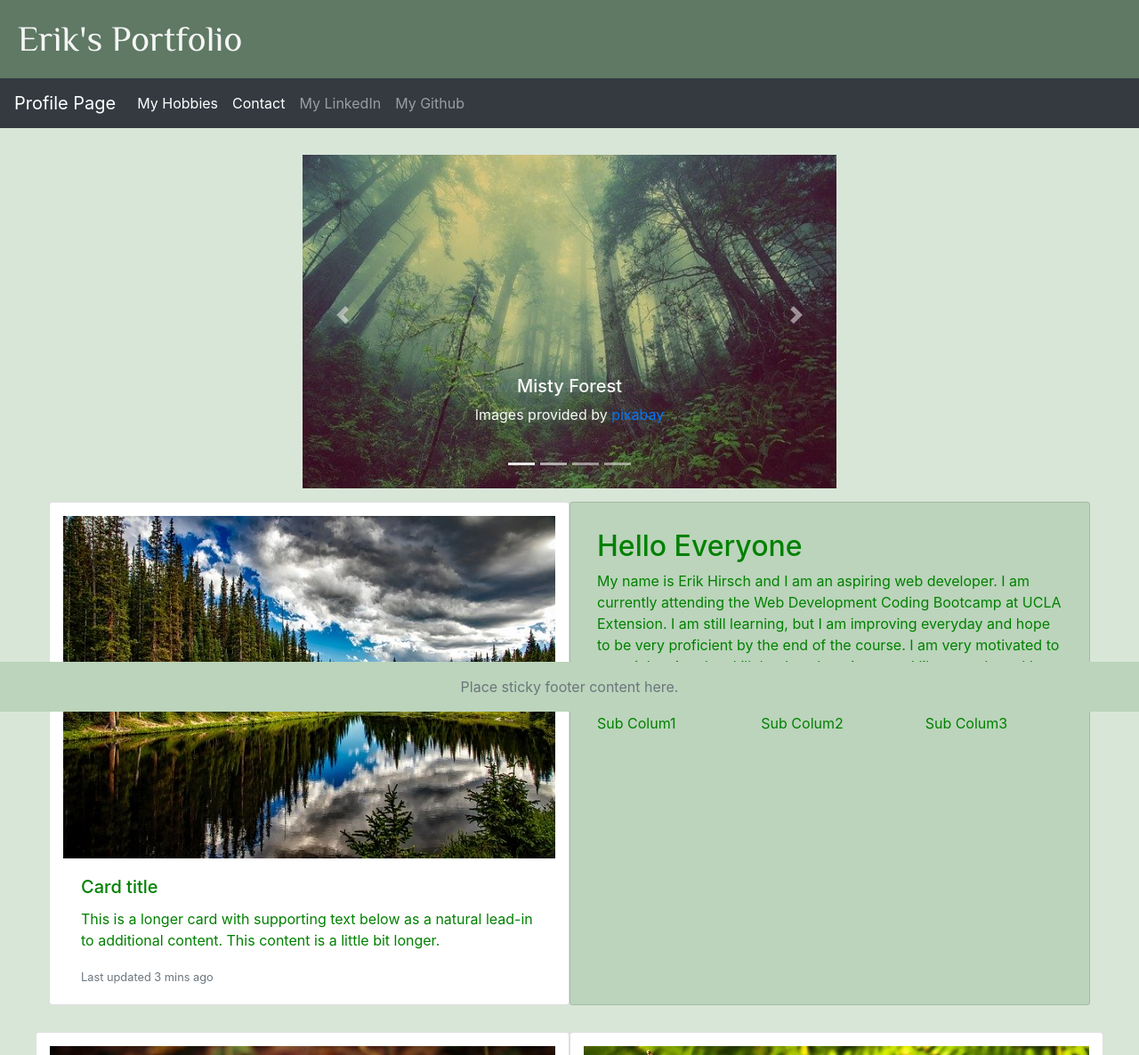
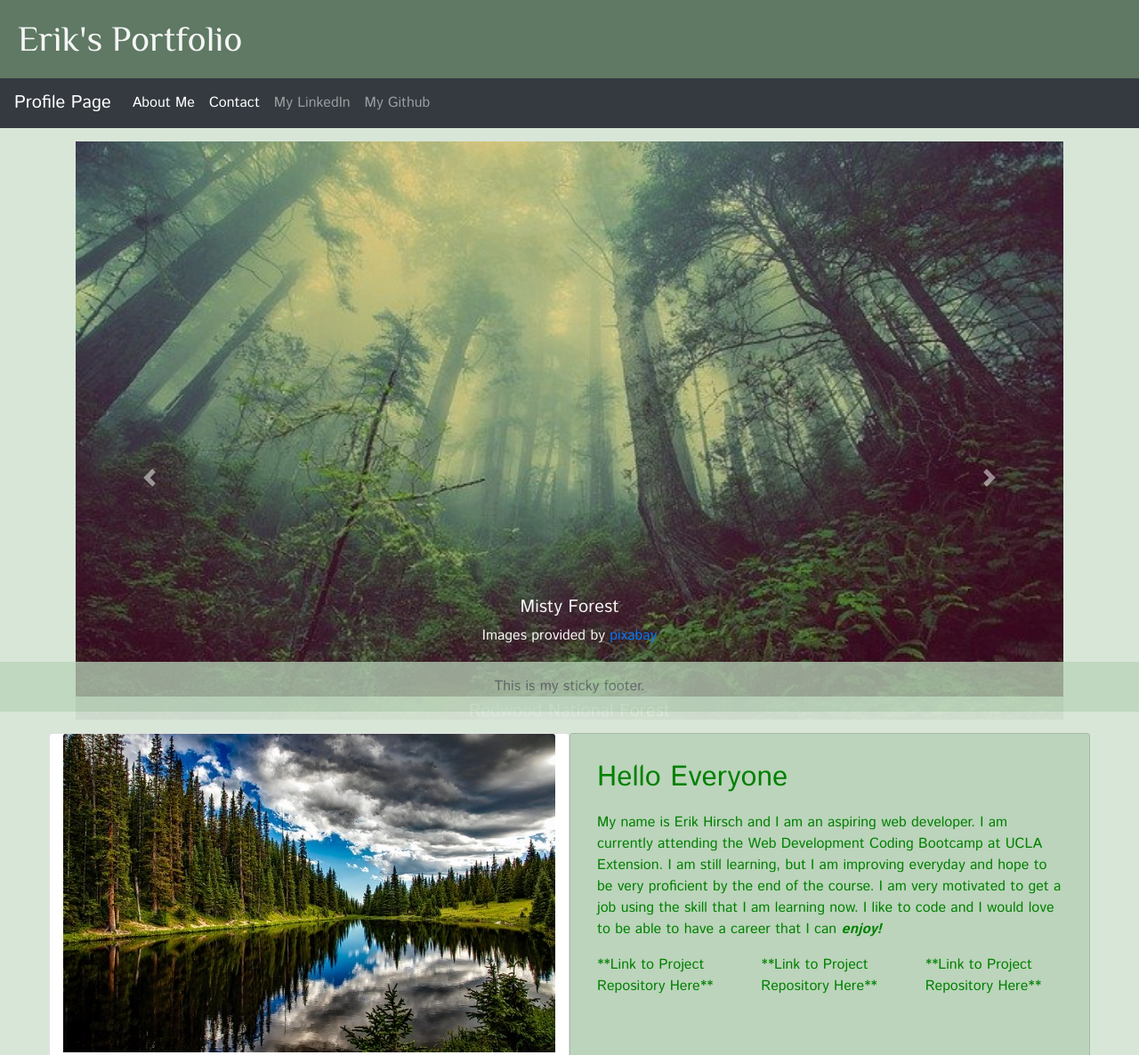
Before and after one commit to eh4git/Homework2, a plain HTML site: page index.html in a window 1280 px wide. Shown: the top 1186 px of the page at 89% size. Drawn offline with nearby package versions, Linux system fonts and the light colour scheme; a web font is replaced by a local one.

Commit message:
Added more to About Me

```diff
--- a/Assets/CSS/style.css
+++ b/Assets/CSS/style.css
@@ -5,35 +5,50 @@ h1 {
     margin-bottom: 0;
     padding: 20px;
 }
-img {
-    width: 400px;
-    height: 400px;
-    padding-top: 15px;
-}
+
 body {
     background-color: rgb(216, 230, 216);
+    font-family: 'Istok Web', sans-serif;
+}
+h2 {
+    margin-bottom: 20px;
+}
+img {
+    min-width: 100%;
 }
 .container {
     color: green;
     margin-top: 15px;
+    margin-bottom: 60px;
+    height: 650px;
 }
 .carousel-item {
-    height: 375px;
     margin-bottom: 15px;
+    width: 100%;
+    height: 100%;
 }
 .card {
     margin-bottom: 15px;
     margin-top: 15px;
 }
-.portfolioparagrah {
+.top-right-card {
     background-color: rgb(187, 212, 187);
     padding: 30px;
 }
-.col-md-04 {
-    height: 20%;
+.sub-col {
+
 }
 .wrapper {
-    width: 600px;
+    height: 650px;
+    margin: auto;
+    overflow: auto;
+    object-fit: contain;
+
+
+}
+.card-img-top {
+    height: 358px;
+    width: 538px;
     margin: auto;
 }
 .footer {
@@ -42,10 +57,18 @@ body {
     bottom: 0;
     width: 100%;
     background-color: rgb(187,212,187);
-    color: white;
+    color: whitesmoke;
     text-align: center;
+    opacity: 0.8;
 }
-@media screen and (min-width: 400px) {
+.contact-form {
+    font-family: 'Barlow Condensed';
+    color: whitesmoke;
+    background-color: rgba(57, 85, 63, 0.753);
+    padding: 40px;
+
+}
+@media screen and (min-width: 576px) {
 body{
     margin: 0;
     padding: 0;
--- a/index.html
+++ b/index.html
@@ -27,7 +27,7 @@
   <div class="collapse navbar-collapse" id="navbarNav">
     <ul class="navbar-nav">
       <li class="nav-item active">
-          <a class="nav-link" href="portfolio.html">My Hobbies <span class="sr-only">(current)</span></a>
+          <a class="nav-link" href="aboutme.html">About Me<span class="sr-only">(current)</span></a>
       </li>
       <li class="nav-item active">
           <a class="nav-link" href="contact.html">Contact</a>
@@ -102,54 +102,52 @@
             </div>
             <!--Start of Card Deck-->
             <div class="row">
-              <!--Card 1-->
+              <!--Card 1 (top left)-->
               <div class="col-md-6 card">
-
-                  <img src="Assets/Images/lake-irene-1679708_640 (1).jpg" class="card-img-top" alt="landscape">
+                <img src="Assets/Images/lake-irene-1679708_640 (1).jpg" class="card-img-top" alt="landscape">
                   <div class="card-body">
                     <h5 class="card-title">Card title</h5>
                     <p class="card-text">This is a longer card with supporting text below as a natural lead-in to additional content. This content is a little bit longer.</p>
-                    <p class="card-text"><small class="text-muted">Last updated 3 mins ago</small></p>
+                    <p class="card-text"><small class="text-muted">Last updated 04/19/20</small></p>
                   </div>
-
               </div>
               <!--Portfolio Paragraph-->
-              <div class="card portfolioparagrah col-md-6">
+              <div class="card top-right-card col-md-6">
                 <h2>Hello Everyone</h2>
-                <p>My name is Erik Hirsch and I am an aspiring web developer. I am currently attending the Web Development Coding Bootcamp at UCLA Extension.
+                <p class="portfolioparagraph">My name is Erik Hirsch and I am an aspiring web developer. I am currently attending the Web Development Coding Bootcamp at UCLA Extension.
                   I am still learning, but I am improving everyday and hope to be very proficient by the end of the course. I am very motivated to get a job
                   using the skill that I am learning now. I like to code and I would love to be able to have a career that I can <strong><em>enjoy!</em></strong>
                 </p>
                 <div class="row">
-                  <div class="col-md-4">
-                    <p>Sub Colum1</p>
+                  <div class="sub-col col-md-4">
+                    <p>**Link to Project Repository Here**</p>
 
                   </div>
-                  <div class="col-md-4">
-                    <p>Sub Colum2
+                  <div class="sub-col col-md-4">
+                    <p>**Link to Project Repository Here**
                     </div>
-                    <div class="col-md-4">
-                      <p>Sub Colum3</p>
+                    <div class="sub-col col-md-4">
+                      <p>**Link to Project Repository Here**</p>
                     </div>
                   </div>
                 </div>
                 <div class="row">
-                  <!--Card 2-->
+                  <!--Card 2 (bottom left)-->
                   <div class="col-md-6 card">
                     <img src="Assets/Images/tree-stump-1040639_640.jpg" class="card-img-top" alt="Tree Stump with Mushroom">
                     <div class="card-body">
                       <h5 class="card-title">Card title</h5>
                       <p class="card-text">This card has supporting text below as a natural lead-in to additional content.</p>
-                      <p class="card-text"><small class="text-muted">Last updated 3 mins ago</small></p>
+                      <p class="card-text"><small class="text-muted">Last updated 04/19/20</small></p>
                     </div>
                   </div>
-                  <!--Card 3-->
+                  <!--Card 3(bottom right)-->
                   <div class="col-md-6 card">
                     <img src="Assets/Images/fern-1105988_640.jpg" class="card-img-top" alt="Fern">
                     <div class="card-body">
                       <h5 class="card-title">Card title</h5>
                       <p class="card-text">This is a wider card with supporting text below as a natural lead-in to additional content. This card has even longer content than the first to show that equal height action.</p>
-                        <p class="card-text"><small class="text-muted">Last updated 3 mins ago</small></p>
+                        <p class="card-text"><small class="text-muted">Last updated 04/19/20</small></p>
                       </div>
                     </div>
                   </div>
@@ -163,7 +161,7 @@
             </div>
           </div>
           <footer class="footer mt-auto py-3">
-              <span class="text-muted">Place sticky footer content here.</span>
-          </footer>
+            <span class="text-muted">This is my sticky footer.</span>
+        </footer>
           </body>
           </html>
```
Also changed, not shown: aboutme.html (renamed from portfolio.html, +23 -8 lines), contact.html (+12 -12 lines).
